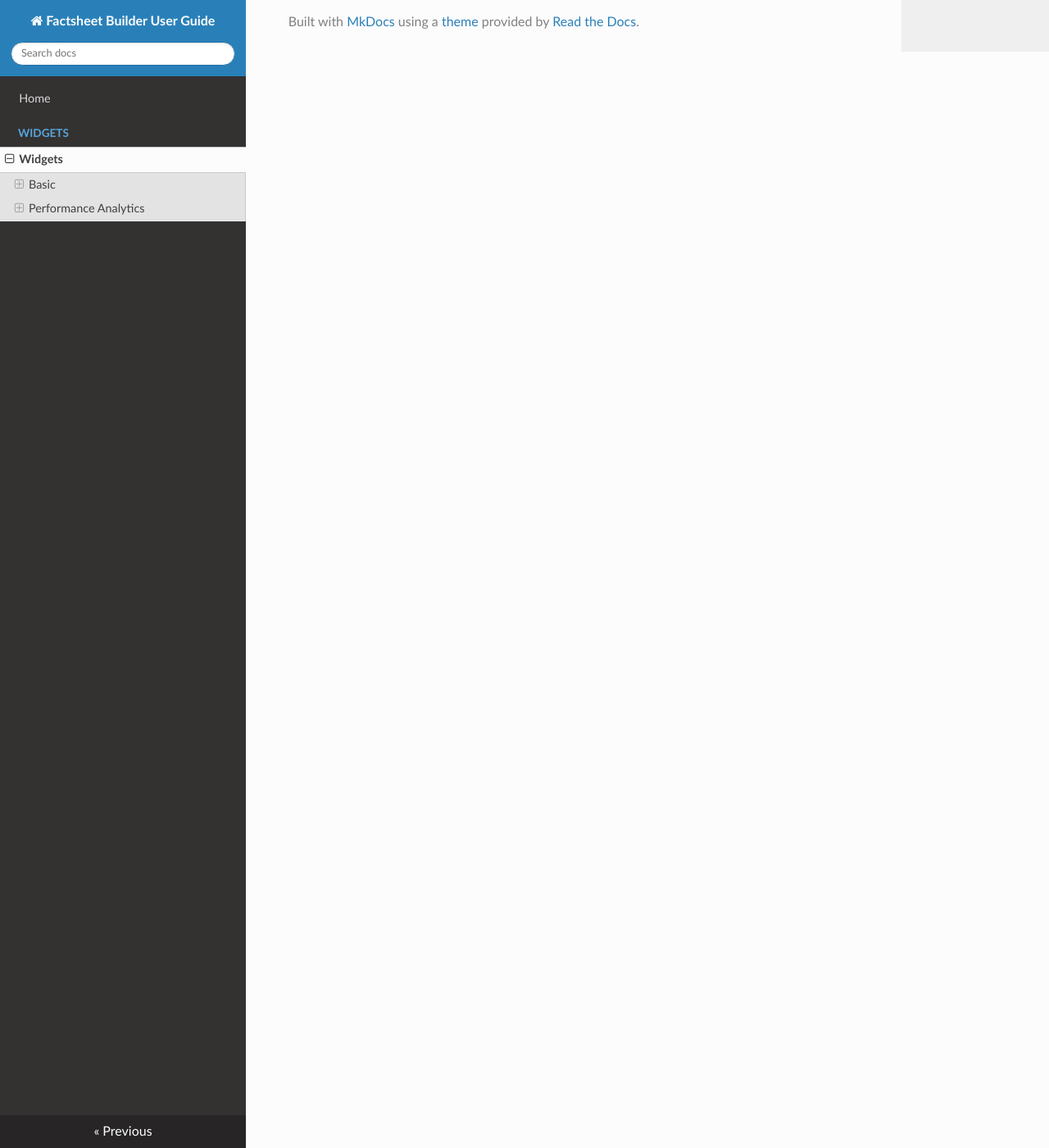
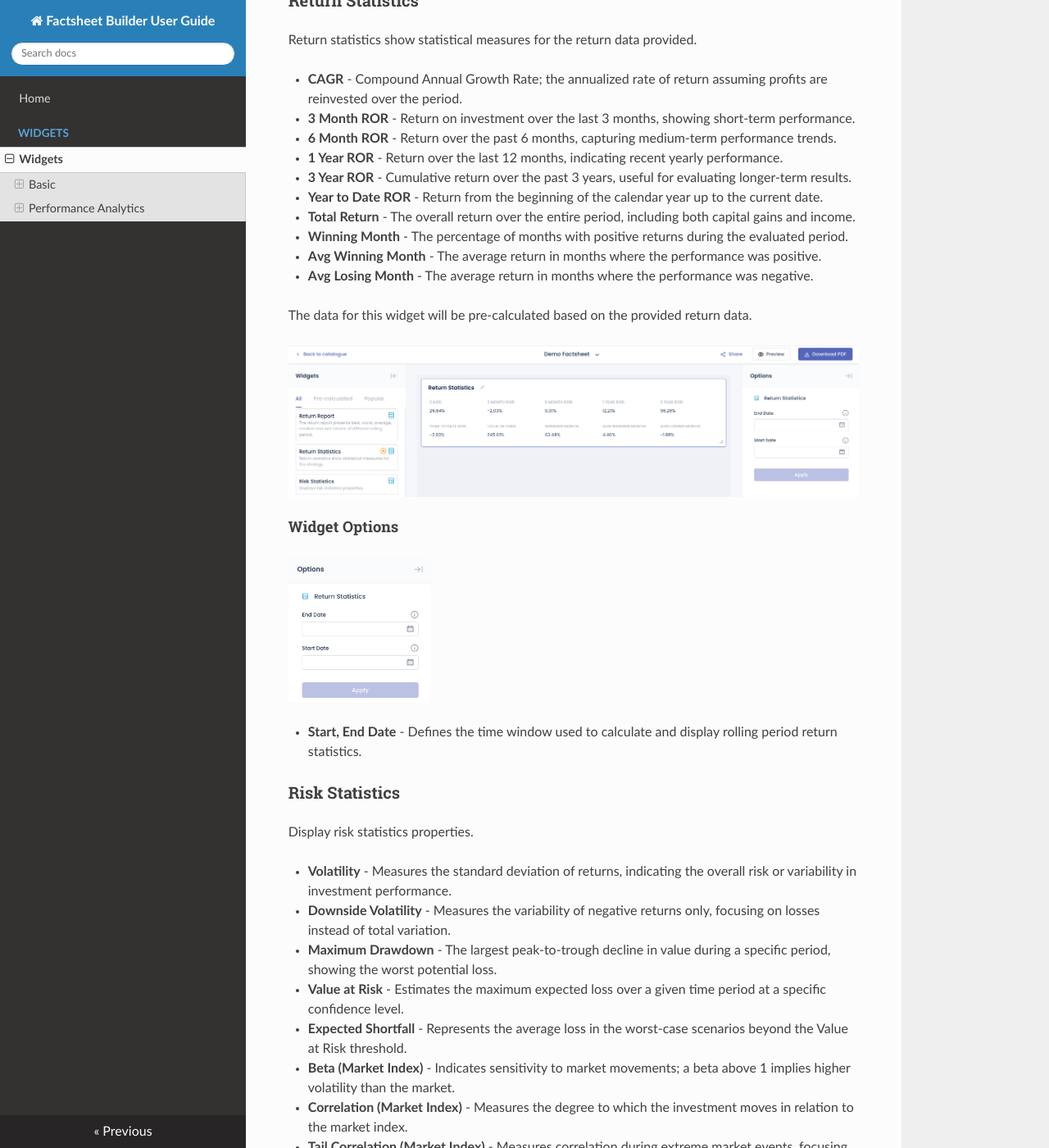
Before and after one commit to noviscient/factbox-user-guide, an MkDocs documentation site: the page built from docs/widgets/index.md, in a window 1280 px wide and 1400 px high, scrolled down 6830 px. Shown: the whole window at 82% size. Built offline with MkDocs 1.6.1, drawn with Linux system fonts in a browser that asks for light colours; nearby versions of some CDN libraries; some of the changed text lies outside the part shown.

Commit message:
update widgets, risks and returns statistics

```diff
--- a/docs/widgets/index.md
+++ b/docs/widgets/index.md
@@ -130,6 +130,57 @@ The data for this chart will be pre-calculated based on the provided return data
 
 #### Widget Options
 
-<img src="../images/widgets/SCR-20250506-bals.png" alt="Return Report options" width="25%"/>
+<img src="../images/widgets/SCR-20250507-bals.png" alt="Return Report options" width="25%"/>
 
 - **Start, End Date** - Defines the time window used to calculate and display rolling period return statistics.
+
+### Return Statistics
+
+Return statistics show statistical measures for the return data provided.
+
+- **CAGR** - Compound Annual Growth Rate; the annualized rate of return assuming profits are reinvested over the period.
+- **3 Month ROR** - Return on investment over the last 3 months, showing short-term performance.
+- **6 Month ROR** - Return over the past 6 months, capturing medium-term performance trends.
+- **1 Year ROR** - Return over the last 12 months, indicating recent yearly performance.
+- **3 Year ROR** - Cumulative return over the past 3 years, useful for evaluating longer-term results.
+- **Year to Date ROR** - Return from the beginning of the calendar year up to the current date.
+- **Total Return** -  The overall return over the entire period, including both capital gains and income.
+- **Winning Month** - The percentage of months with positive returns during the evaluated period.
+- **Avg Winning Month** - The average return in months where the performance was positive.
+- **Avg Losing Month** - The average return in months where the performance was negative.
+
+The data for this widget will be pre-calculated based on the provided return data.
+
+![Performance and Risk Metrics widget](../images/widgets/SCR-20250507-bdwu.png)
+
+#### Widget Options
+
+<img src="../images/widgets/SCR-20250507-bfrp.png" alt="Return Statistics options" width="25%"/>
+
+- **Start, End Date** - Defines the time window used to calculate and display rolling period return statistics.
+
+### Risk Statistics
+
+Display risk statistics properties.
+
+- **Volatility** - Measures the standard deviation of returns, indicating the overall risk or variability in investment performance.
+- **Downside Volatility** - Measures the variability of negative returns only, focusing on losses instead of total variation.
+- **Maximum Drawdown** - The largest peak-to-trough decline in value during a specific period, showing the worst potential loss.
+- **Value at Risk** - Estimates the maximum expected loss over a given time period at a specific confidence level.
+- **Expected Shortfall** - Represents the average loss in the worst-case scenarios beyond the Value at Risk threshold.
+- **Beta (Market Index)** - Indicates sensitivity to market movements; a beta above 1 implies higher volatility than the market.
+- **Correlation (Market Index)** - Measures the degree to which the investment moves in relation to the market index.
+- **Tail Correlation (Market Index)** - Measures correlation during extreme market events, focusing on co-movement in the tails of the return distribution.
+- **Sharpe Ratio** - Assesses risk-adjusted return by comparing excess return over the risk-free rate to volatility.
+- **Calmar Ratio** - Evaluates performance relative to risk by dividing annualized return by maximum drawdown.
+
+The data for this widget will be pre-calculated based on the provided return data.
+
+![Risk Statistics widget](../images/widgets/SCR-20250508-llcd.png)
+
+#### Widget Options
+
+<img src="../images/widgets/SCR-20250508-lliz.png" alt="Risk Statistics options" width="25%"/>
+
+- **Primary Benchmark** - The main benchmark used for comparison.
+- **Start, End Date** - Defines the time window used to calculate and display rolling period return statistics.
```
Also changed, not shown: docs/images/widgets/SCR-20250507-bdwu.png (added), docs/images/widgets/SCR-20250507-bfrp.png (added), docs/images/widgets/SCR-20250507-bjng.png (added), docs/images/widgets/SCR-20250508-llcd.png (added), docs/images/widgets/SCR-20250508-lliz.png (added).
